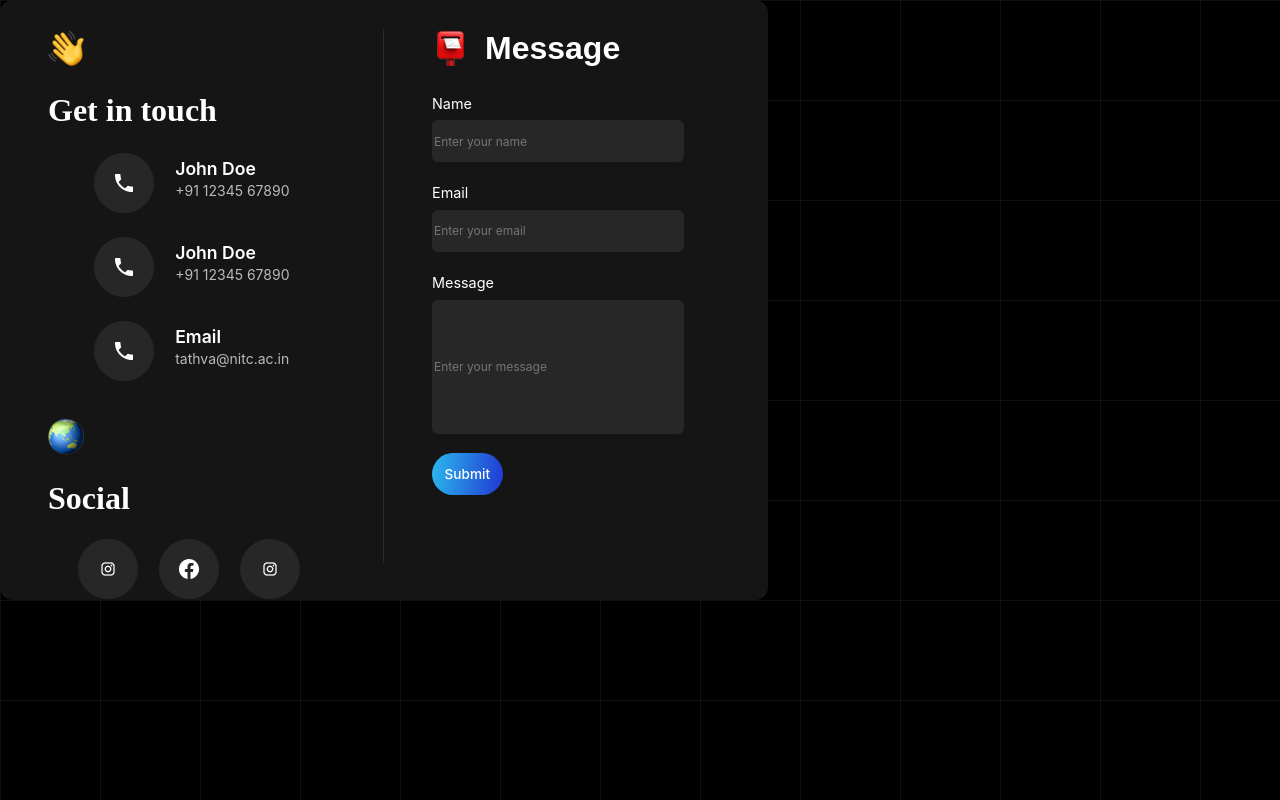
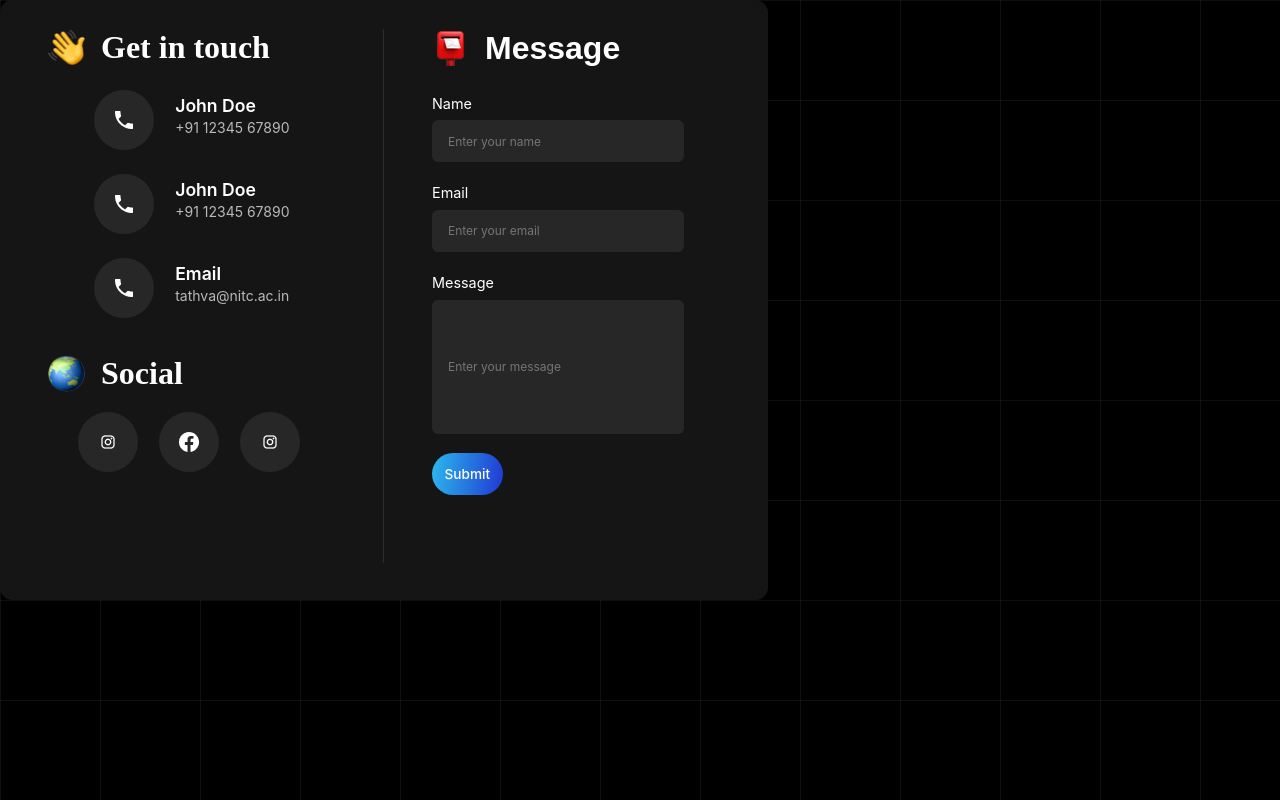
Before and after one commit to amalpmathews2003/tathva-ca-website, a React (Create React App) app: page / in a window 1280 px wide. Built offline with nearby package versions, Linux system fonts and the light colour scheme; a web font is replaced by a local one.

Commit message:
ContactUs page fixed

```diff
--- a/src/App.css
+++ b/src/App.css
@@ -414,10 +414,15 @@ body {
   line-height: 1.2rem;
   border: 0px;
   color: rgba(255, 255, 255, 0.2);
+  padding-left: 1rem;
 }
 .m-icon {
   height: 37px;
   width: 37px;
+}
+.info-left-header-text {
+  margin: 0px;
+  margin-left: 1rem;
 }
 .form-button {
   background: linear-gradient(277.9deg, #1f31d1 -5.62%, #2dc0ef 106.21%);
@@ -451,6 +456,7 @@ body {
   line-height: 1.2rem;
   border: 0px;
   color: rgba(255, 255, 255, 0.2);
+  padding-left: 1rem;
 }
 .info-left {
   height: 89%;
--- a/src/Components/ContactUs.js
+++ b/src/Components/ContactUs.js
@@ -24,8 +24,10 @@ const ContactUs = () => {
             <div className="form-container">
             <div className="info-left">
                 <div className="git">
-                <img src={hand} alt="" className='hand'/>
-                    <h1>Get in touch</h1>
+                <div className="info-left-header-container">
+                <img src={hand} alt="" className='m-icon'/>
+                    <h1 className='info-left-header-text'>Get in touch</h1>
+                </div>
                     <div className="contact">
                         <div className="phone-container">
                             <img src={phone} alt="" />
@@ -55,8 +57,10 @@ const ContactUs = () => {
                     </div>
                 </div>
                 <div className="social">
-                    <img src={earth} alt="" />
-                    <h1>Social</h1>
+                <div className="info-left-header-container">
+                    <img src={earth} alt="" className='m-icon' />
+                    <h1 className='info-left-header-text'>Social</h1>
+                </div>
                     <div className="s-media-container">
                     <div className="s-media">
                         <img src={insta} alt="" />
@@ -85,7 +89,7 @@ const ContactUs = () => {
                     </div>
                     <div className="field">
                     <label className='label'>Message</label>
-                    <input className='m-input' type="text" name='message' placeholder='Enter your message' value={ formValues.message} onChange={handleChange}/>
+                    <input className='m-input' type="textarea" name='message' placeholder='Enter your message' value={ formValues.message} onChange={handleChange}/>
                     </div>
                     <button className='form-button'>Submit</button>
                 </form>
```
